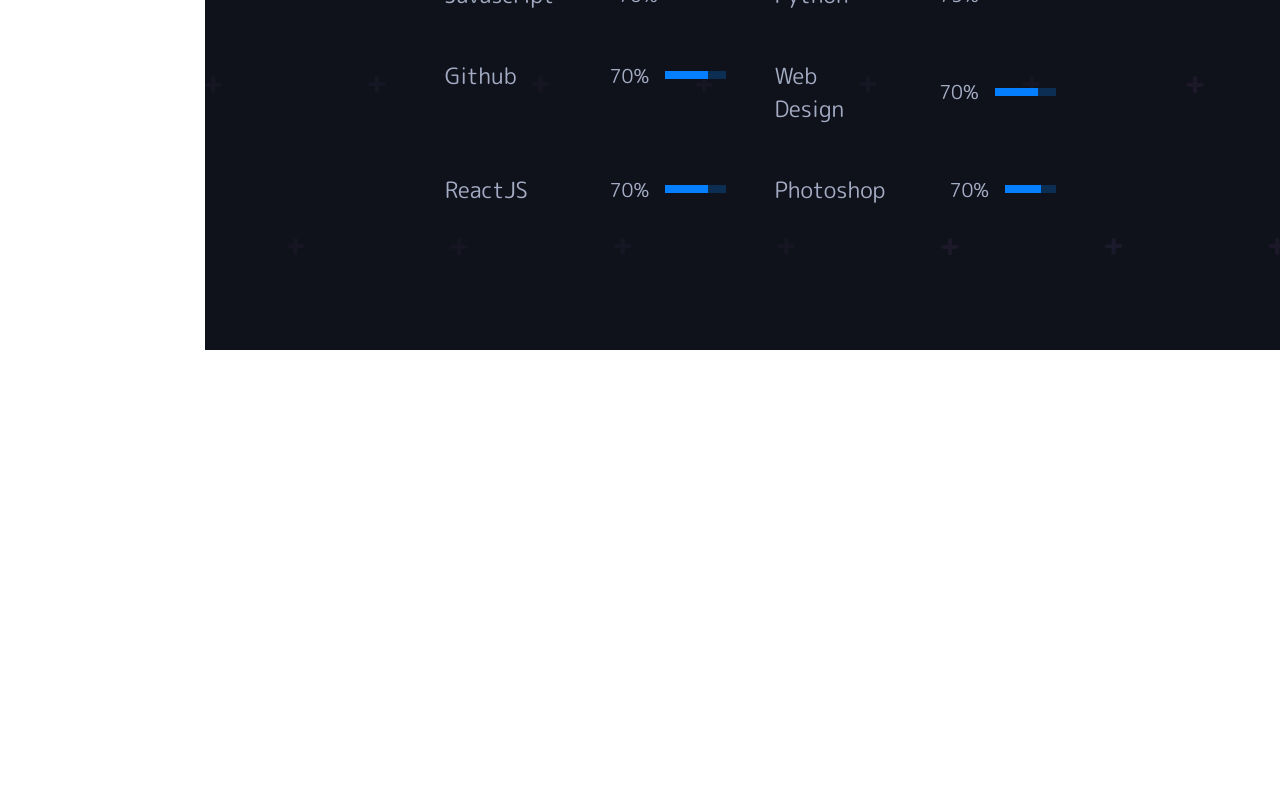
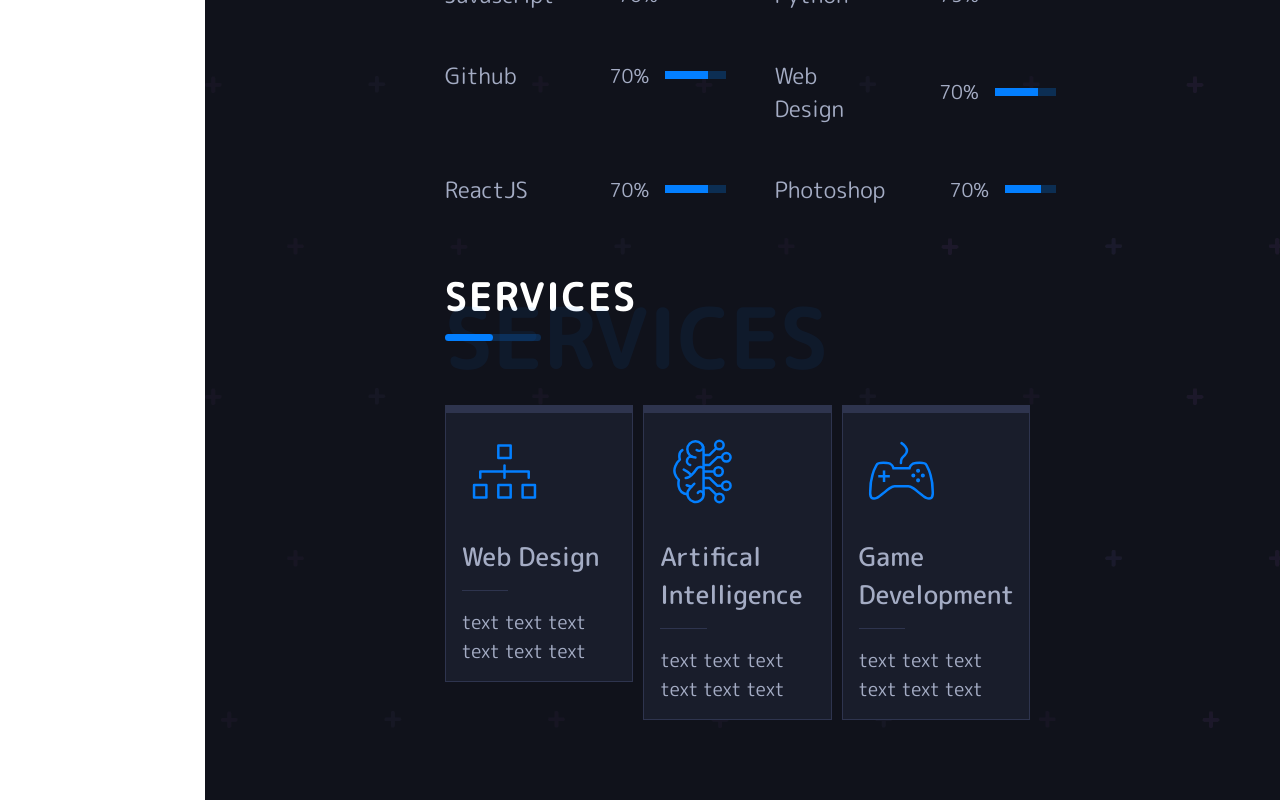
Before and after one commit to Jammerref2015/portfolio, a React (Create React App) app: page /about in a window 1280 px wide. Shown: the part 1050-1850 px from the top of the page. Before the commit the page ends 1400 px from the top, so only its background shows below. Built offline with nearby package versions, Linux system fonts and the light colour scheme.

Commit message:
finshed completing initial services sections in about page

```diff
--- a/src/App.css
+++ b/src/App.css
@@ -347,6 +347,52 @@
   left: 0;
 }
 
+.ServicesSection .service {
+  width: 85%;
+  background-color: #191D2B;
+  border-left: 1px solid #2e344e;
+  border-right: 1px solid #2e344e;
+  border-bottom: 1px solid #2e344e;
+  border-top: 8px solid #2e344e;
+  -webkit-transition: all .4s ease-in-out;
+  transition: all .4s ease-in-out;
+}
+
+.ServicesSection .service:hover {
+  border-top: 8px solid #037FFF;
+}
+
+.ServicesSection .service .service-content {
+  padding: 1rem;
+}
+
+.ServicesSection .service .service-content .s-title {
+  font-size: 1.6rem;
+  font-weight: 500;
+  position: relative;
+  padding-bottom: 1rem;
+  margin: 1rem 0;
+}
+
+.ServicesSection .service .service-content .s-title::after {
+  content: '';
+  position: absolute;
+  bottom: 0;
+  left: 0;
+  width: 30%;
+  height: 1px;
+  background-color: #2e344e;
+}
+
+.services-container {
+  display: -webkit-box;
+  display: -ms-flexbox;
+  display: flex;
+  -webkit-box-pack: justify;
+      -ms-flex-pack: justify;
+          justify-content: space-between;
+}
+
 * {
   padding: 0;
   margin: 0;
--- a/src/App.scss
+++ b/src/App.scss
@@ -4,6 +4,7 @@
 @import './styles/title';
 @import './styles/about';
 @import './styles/skill';
+@import './styles/services';
 
 *{
     padding:0;
--- /dev/null
+++ b/src/components/ServicesSection.js
@@ -0,0 +1,19 @@
+import React from 'react';
+
+function ServicesSection({image, title, text}) {
+    return (
+        <div className="ServicesSection">
+            <div className="service">
+                <div className="service-content">
+                    <img src={image} alt=""></img>
+                    <h5 className="s-title">{title}</h5>
+                    <p className="s-text">
+                        { text }
+                    </p>
+                </div>
+            </div>
+        </div>
+    )
+};
+
+export default ServicesSection;
--- a/src/pages/AboutPage.js
+++ b/src/pages/AboutPage.js
@@ -2,6 +2,10 @@
 import Title from '../components/Title'
 import ImageSection from '../components/ImageSection';
 import SkillsSection from '../components/SkillsSection';
+import ServicesSection from '../components/ServicesSection';
+import design from '../img/design.svg'
+import intelligence from '../img/intelligence.svg'
+import gamedev from '../img/game-dev.svg'
 
 function AboutPage() {
     return (
@@ -19,6 +23,12 @@
                 <SkillsSection skill={'ReactJS'} progress={'70%'} width={'70%'}/>
                 <SkillsSection skill={'Photoshop'} progress={'70%'} width={'70%'}/>
             </div>
+            <Title title= {'Services'} span={'Services'} />
+            <div className="services-container">
+                <ServicesSection image={design} title={'Web Design'} text={'text text text text text text'}/>
+                <ServicesSection image={intelligence} title={'Artifical Intelligence'} text={'text text text text text text'}/>
+                <ServicesSection image={gamedev} title={'Game Development'} text={'text text text text text text'}/>
+            </div>
         </div>
     )
 };
--- /dev/null
+++ b/src/styles/_services.scss
@@ -0,0 +1,39 @@
+.ServicesSection {
+    .service {
+        width: 95%;
+        background-color: #191D2B;
+        border-left: 1px solid #2e344e;
+        border-right: 1px solid #2e344e;
+        border-bottom: 1px solid #2e344e;
+        border-top: 8px solid #2e344e;
+        transition: all .4s ease-in-out;
+        &:hover {
+            border-top: 8px solid #037FFF;
+        }
+        .service-content {
+            padding: 1rem;
+            .s-title {
+                font-size: 1.6rem;
+                font-weight: 500;
+                position: relative;
+                padding-bottom: 1rem;
+                margin: 1rem 0;
+                &::after {
+                    content: '';
+                    position: absolute;
+                    bottom: 0;
+                    left: 0;
+                    width: 30%;
+                    height: 1px;
+                    background-color:#2e344e;
+                }
+            }
+        }
+    }
+}
+
+.services-container {
+    display: flex;
+    justify-content: space-between;
+    margin-top: 4rem;
+}
```
Also changed, not shown: oK.css (added, +11 -0 lines), 1 other file (tests, documents, lock files or other folders).
